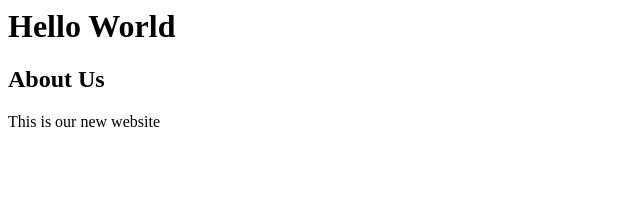
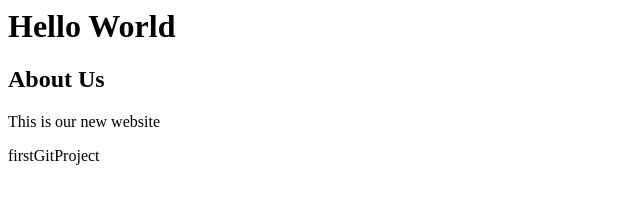
Before and after one commit to dragana123456/firstGitProject, a plain HTML site: page index.html in a window 1280 px wide. Shown: the whole page, without its empty margins (0-640 px from the left). Drawn offline with Linux system fonts and the light colour scheme.

Commit message:
change 2

```diff
--- a/index.html
+++ b/index.html
@@ -1,9 +1,9 @@
 <head>
 	<link rel="stylesheet" type="text/css" href="css/main.css">
-
 </head>
 
 <h1> Hello World</h1>
 
 <h2> About Us </h2>
 <p>This is our new website</p>
+<p>firstGitProject</p>
```
